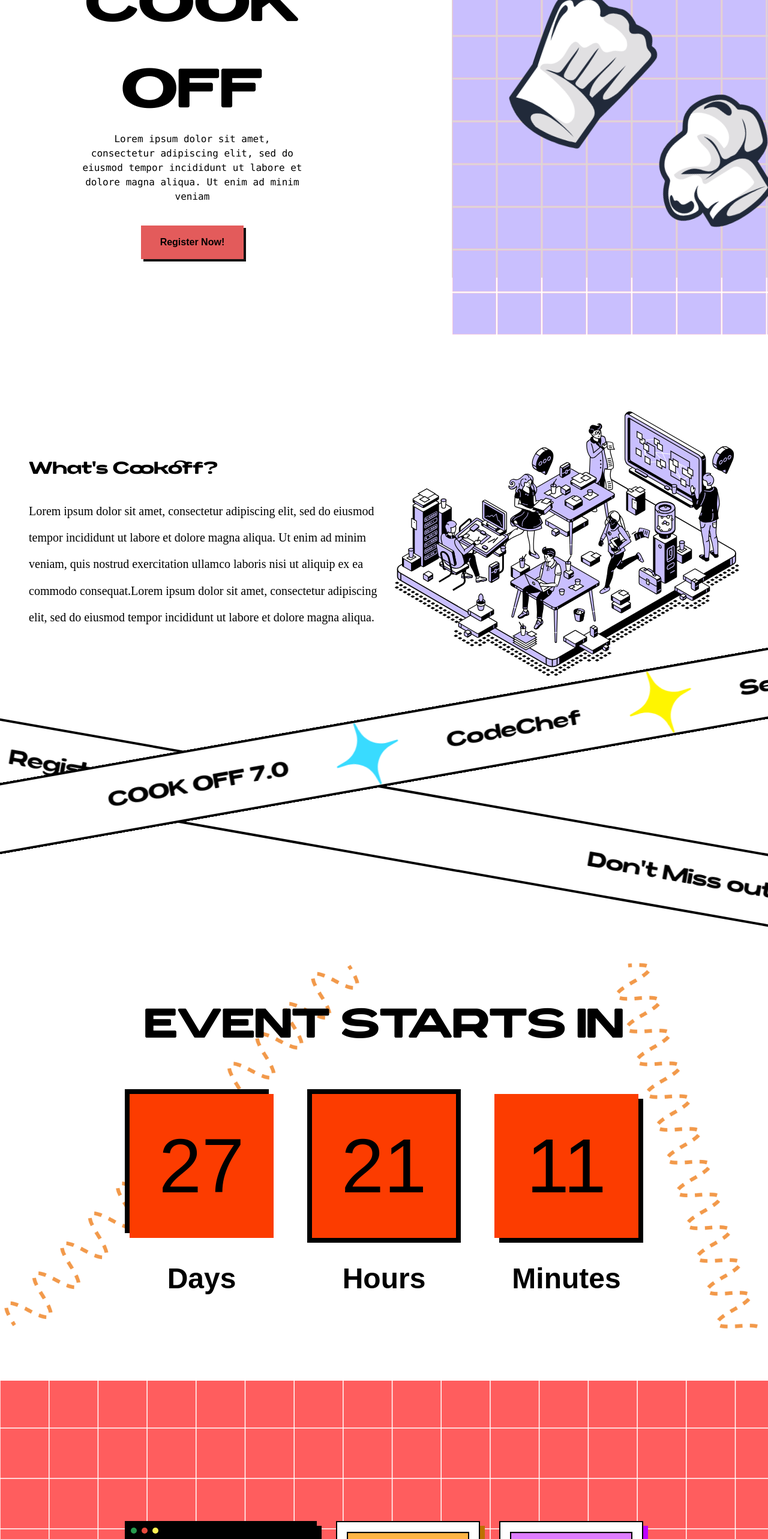
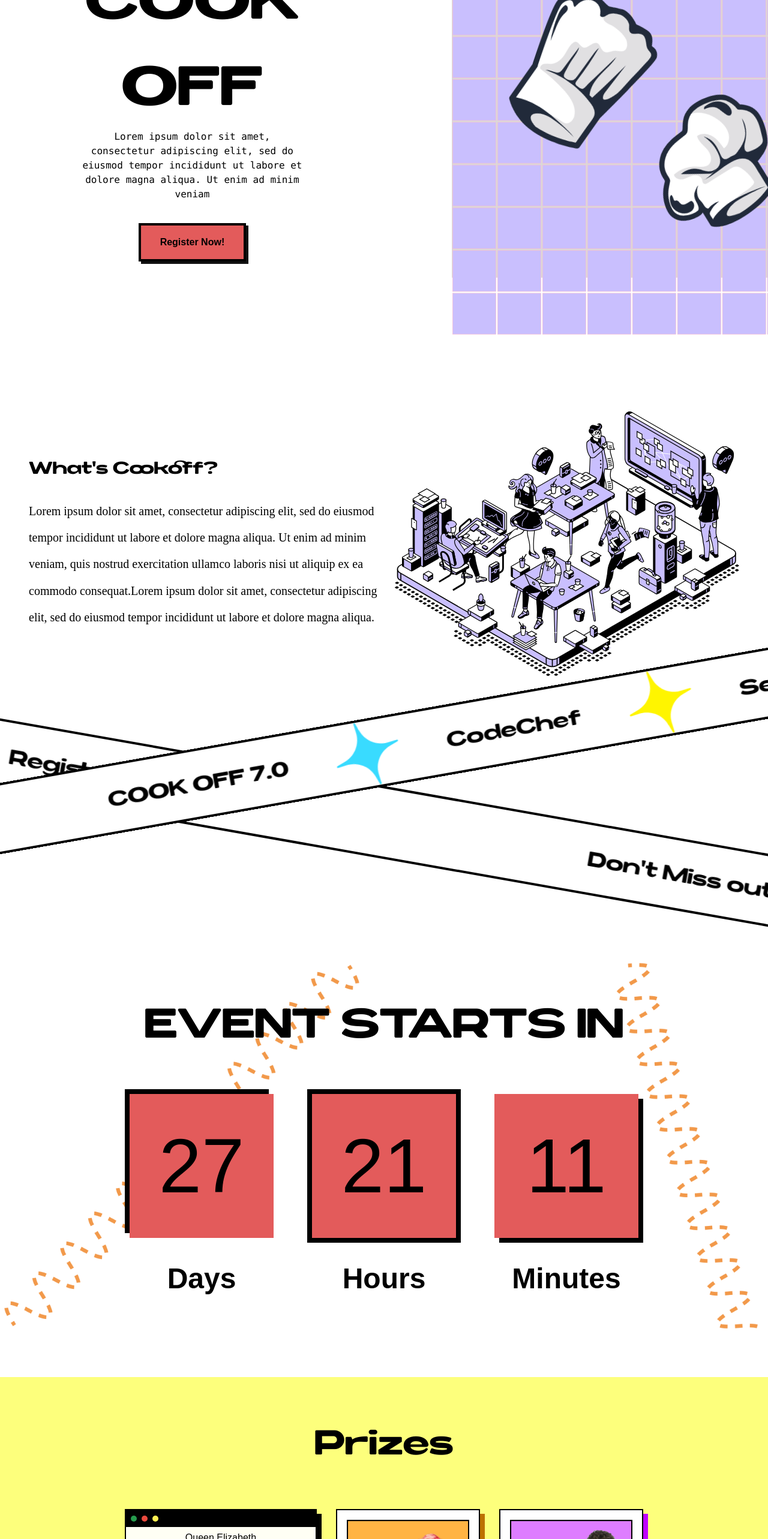
Before and after one commit to CodeChefVIT/COOK-OFF-7.0-landing, a React (Create React App) app in the folder frontend/: page / in a window 1280 px wide. Shown: the part 234-2800 px from the top of the page at 60% size. Built offline with nearby package versions, Linux system fonts and the light colour scheme.

Commit message:
fix: reg button

```diff
--- a/frontend/src/Components/EventSection/EventSection.module.css
+++ b/frontend/src/Components/EventSection/EventSection.module.css
@@ -52,7 +52,7 @@
 .box3 {
   width: 240px;
   height: 240px;
-  background-color: #fc3c00;
+  background-color: #e35b5b;
   display: flex;
   justify-content: center;
   align-items: center;
--- a/frontend/src/Components/Hero/Hero.module.css
+++ b/frontend/src/Components/Hero/Hero.module.css
@@ -86,6 +86,7 @@
   width: fit-content;
   padding: 1em 2em;
   box-shadow: 4px 4px 0px #111;
+  border: 4px solid black;
   border-radius: 0;
   background-color: #e35b5b;
   font-weight: 800;
--- a/frontend/src/Components/Speakers/Speakers.js
+++ b/frontend/src/Components/Speakers/Speakers.js
@@ -16,11 +16,12 @@ const Speakers = () => {
   // console.log(images);
 
   return (
-    <div className={styles.main_container} id="speakers">
+    <div className={styles.main_container}>
       <div className={styles.banner_bg}></div>
       <div className={styles.container}>
+        <h1 className="font-mudclaw text-center text-6xl">Prizes</h1>
         <div className={styles.container_row_1}>
-          <div className={styles.box_main_container}>
+          <div className={styles.box_main_container} id="speakers">
             <div className={styles.box_main_top}>
               <div className={styles.box_main_green_button}></div>
               <div className={styles.box_main_red_button}></div>
--- a/frontend/src/Components/Speakers/Speakers.module.css
+++ b/frontend/src/Components/Speakers/Speakers.module.css
@@ -22,7 +22,7 @@
   display: flex;
   flex-direction: column;
   position: relative;
-    padding: 15rem 0 10rem 0;
+  padding: 5rem 0 10rem 0;
   gap: 5rem;
   align-items: center;
 }
@@ -32,7 +32,7 @@
   top: 0;
   bottom: 0;
   position: absolute;
-    background: url(../../Images/SpeakersBg.png) no-repeat;
+  background: #fdff7c no-repeat;
   height: 100%;
   width: 100%;
   z-index: -1;
```
Lines whose indentation alone changed are shown as unchanged.
